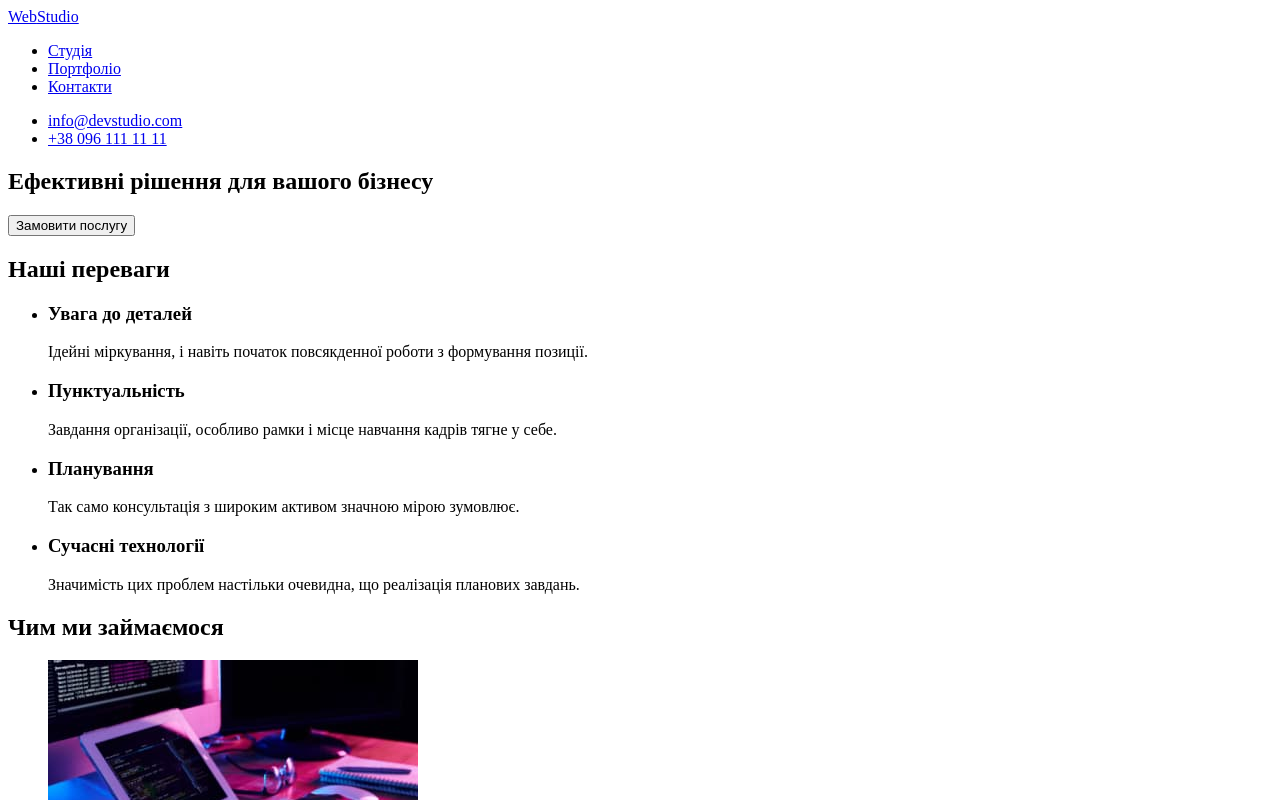
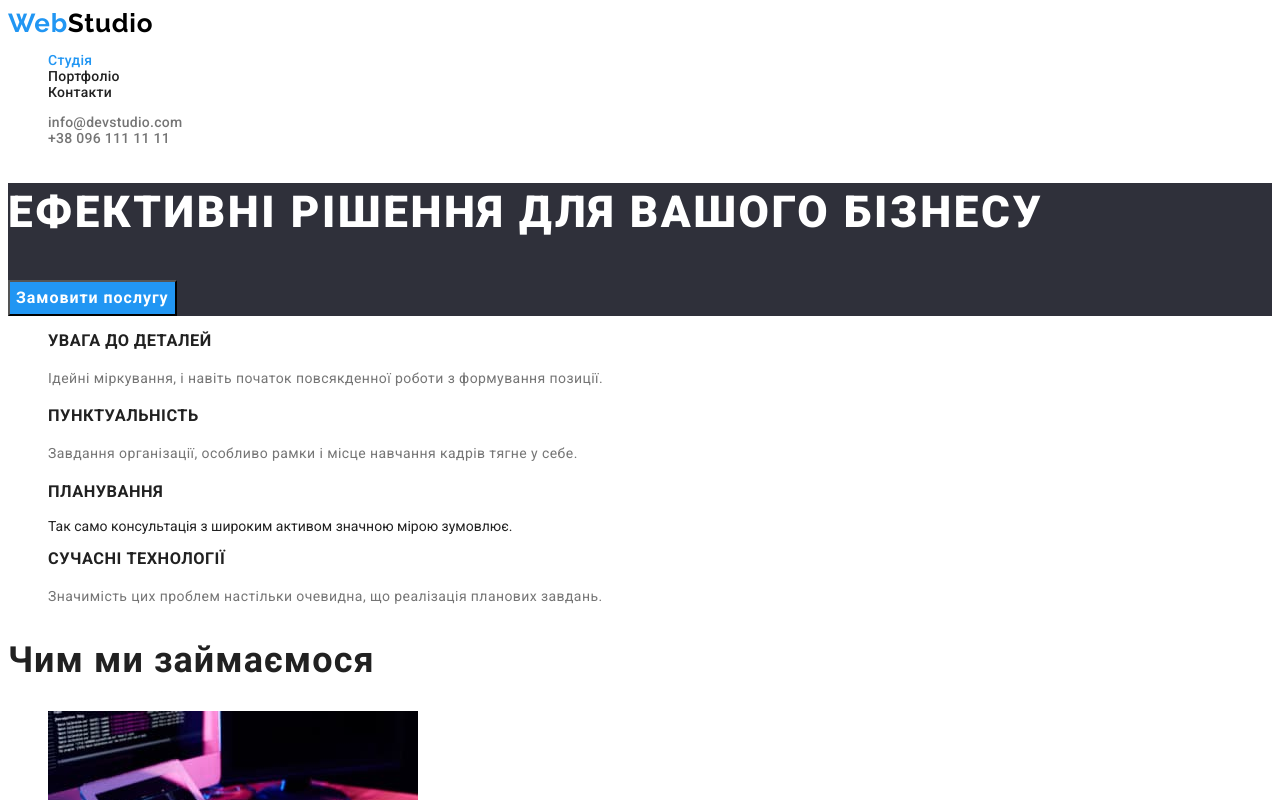
Before and after one commit to MisterF1x/goit-markup-hw-02, a plain HTML site: page index.html in a window 1280 px wide. Shown: the top 800 px of the page. Drawn offline with Linux system fonts and the light colour scheme.

Commit message:
index.html style

```diff
--- a/css/style.css
+++ b/css/style.css
@@ -0,0 +1,128 @@
+:root {
+  --primary-color: #2196f3;
+  --secondary-color: #212121;
+  --text-color: #757575;
+}
+body {
+  font-family: 'Roboto', sans-serif;
+  font-size: 14px;
+  color: var(--secondary-color);
+}
+.visually-hidden {
+  position: absolute;
+  white-space: nowrap;
+  width: 1px;
+  height: 1px;
+  overflow: hidden;
+  border: 0;
+  padding: 0;
+  clip: rect(0 0 0 0);
+  clip-path: inset(50%);
+  margin: -1px;
+}
+.list {
+  list-style: none;
+}
+.link {
+  text-decoration: none;
+}
+/* ------navigation style--------- */
+.navigation,
+.contacts {
+  font-weight: 500;
+  line-height: 1.14;
+  letter-spacing: 0.02em;
+}
+.menu .link.current {
+  color: var(--primary-color);
+}
+.menu .link {
+  color: var(--secondary-color);
+}
+.contacts .link {
+  color: var(--text-color);
+}
+/* ---------hero style----------- */
+.hero,
+.footer {
+  background-color: #2f303a;
+}
+.main-title {
+  font-weight: 900;
+  font-size: 44px;
+  line-height: 1.36;
+  letter-spacing: 0.06em;
+  text-transform: uppercase;
+  color: #fff;
+}
+.btn-hero {
+  font-family: 'Roboto', sans-serif;
+  font-weight: 700;
+  font-size: 16px;
+  line-height: 1.88;
+  letter-spacing: 0.06em;
+  color: #fff;
+  background-color: var(--primary-color);
+}
+/* -----------Logo style---------- */
+.logo {
+  font-family: 'Raleway', sans-serif;
+  font-size: 26px;
+  font-weight: 700;
+  line-height: 1.19;
+  letter-spacing: 0.03em;
+  color: var(--primary-color);
+}
+.logo-black {
+  color: #000;
+}
+.logo-white {
+  color: #fff;
+}
+/* ---------our features style----------- */
+.feature-title {
+  font-weight: 700;
+  line-height: 1.14;
+  letter-spacing: 0.03em;
+  text-transform: uppercase;
+}
+.features-descr {
+  font-weight: 400;
+  line-height: 1.71;
+  letter-spacing: 0.03em;
+  color: var(--text-color);
+}
+/* ----------our team style------- */
+.team {
+  font-size: 16px;
+  line-height: 1.19;
+  letter-spacing: 0.03em;
+}
+.team-name {
+  font-weight: 500;
+}
+.position {
+  font-weight: 400;
+  color: var(--text-color);
+}
+/* ---------title style------- */
+.works-title,
+.team-title {
+  font-weight: 700;
+  font-size: 36px;
+  line-height: 1.17;
+  letter-spacing: 0.03em;
+}
+/* ---------Footer style--------- */
+.our-address {
+  font-style: inherit;
+  font-weight: 400;
+  line-height: 1.71;
+  letter-spacing: 0.03em;
+}
+.our-address .link {
+  color: rgba(255, 255, 255, 0.6);
+}
+.our-address .adress-street {
+  color: #fff;
+}
--- a/index.html
+++ b/index.html
@@ -4,6 +4,12 @@
     <meta charset="UTF-8" />
     <meta http-equiv="X-UA-Compatible" content="IE=edge" />
     <meta name="viewport" content="width=device-width, initial-scale=1.0" />
+    <link rel="preconnect" href="https://fonts.googleapis.com" />
+    <link rel="preconnect" href="https://fonts.gstatic.com" crossorigin />
+    <link
+      href="https://fonts.googleapis.com/css2?family=Oleo+Script&family=Raleway:wght@700&family=Roboto:wght@400;500;700;900&display=swap"
+      rel="stylesheet"
+    />
     <link rel="stylesheet" href="./css/style.css" />
     <title>WebStudio</title>
   </head>
@@ -11,19 +17,19 @@
     <!-- Header  -->
     <header>
       <nav class="navigation">
-        <a href="./index.html" class="logo">Web<span class="logo-black">Studio</span></a>
+        <a href="./index.html" class="logo link">Web<span class="logo-black">Studio</span></a>
         <ul class="menu list">
-          <li class="link current"><a href="./index.html">Студія</a></li>
-          <li class="link"><a href="./portfolio.html">Портфоліо</a></li>
-          <li class="link"><a href="#">Контакти</a></li>
+          <li class="nav-item"><a class="link current" href="./index.html">Студія</a></li>
+          <li class="nav-item"><a class="link" href="./portfolio.html">Портфоліо</a></li>
+          <li class="nav-item"><a class="link" href="#">Контакти</a></li>
         </ul>
       </nav>
       <ul class="contacts list">
         <li>
-          <a href="mailto:info@devstudio.com">info@devstudio.com</a>
+          <a class="link" href="mailto:info@devstudio.com">info@devstudio.com</a>
         </li>
         <li>
-          <a href="tel:++380961111111">+38 096 111 11 11</a>
+          <a class="link" href="tel:+380961111111">+38 096 111 11 11</a>
         </li>
       </ul>
     </header>
@@ -31,7 +37,7 @@
     <main>
       <section class="hero">
         <h1 class="main-title">Ефективні рішення для вашого бізнесу</h1>
-        <button type="button">Замовити послугу</button>
+        <button class="btn-hero" type="button">Замовити послугу</button>
       </section>
       <!-- Features  -->
       <section class="our-features">
@@ -39,11 +45,15 @@
         <ul class="list">
           <li class="feature-list">
             <h3 class="feature-title">Увага до деталей</h3>
-            <p>Ідейні міркування, і навіть початок повсякденної роботи з формування позиції.</p>
+            <p class="features-descr">
+              Ідейні міркування, і навіть початок повсякденної роботи з формування позиції.
+            </p>
           </li>
           <li class="feature-list">
             <h3 class="feature-title">Пунктуальність</h3>
-            <p>Завдання організації, особливо рамки і місце навчання кадрів тягне у себе.</p>
+            <p class="features-descr">
+              Завдання організації, особливо рамки і місце навчання кадрів тягне у себе.
+            </p>
           </li>
           <li class="feature-list">
             <h3 class="feature-title">Планування</h3>
@@ -51,13 +61,15 @@
           </li>
           <li class="feature-list">
             <h3 class="feature-title">Сучасні технології</h3>
-            <p>Значимість цих проблем настільки очевидна, що реалізація планових завдань.</p>
+            <p class="features-descr">
+              Значимість цих проблем настільки очевидна, що реалізація планових завдань.
+            </p>
           </li>
         </ul>
       </section>
       <!-- Our works  -->
       <section class="our-works">
-        <h2 class="title">Чим ми займаємося</h2>
+        <h2 class="works-title">Чим ми займаємося</h2>
         <ul class="works list">
           <li class="work-list">
             <img src="./images/work-1.jpg" alt="наша робота 1" width="370" />
@@ -72,45 +84,50 @@
       </section>
       <!-- Our Team -->
       <section class="team">
-        <h2 class="title">Наша команда</h2>
+        <h2 class="team-title">Наша команда</h2>
         <ul class="list">
           <li class="team-list">
             <img src="./images/photo-1.jpg" alt="Фото Ігор Дем'яненко" width="270" />
-            <h3 class="name">Ігор Дем'яненко</h3>
+            <h3 class="team-name">Ігор Дем'яненко</h3>
             <p class="position">Product Designer</p>
           </li>
           <li class="team-list">
             <img src="./images/photo-2.jpg" alt="Фото Ольга Рєпіна" width="270" />
-            <h3 class="name">Ольга Рєпіна</h3>
+            <h3 class="team-name">Ольга Рєпіна</h3>
             <p class="position">Frontend Developer</p>
           </li>
           <li class="team-list">
             <img src="./images/photo-3.jpg" alt="Фото Микола Тарасов" width="270" />
-            <h3 class="name">Микола Тарасов</h3>
+            <h3 class="team-name">Микола Тарасов</h3>
             <p class="position">Marketing</p>
           </li>
           <li class="team-list">
             <img src="./images/photo-4.jpg" alt="Фото Михайло Єрмаков" width="270" />
-            <h3 class="name">Михайло Єрмаков</h3>
+            <h3 class="team-name">Михайло Єрмаков</h3>
             <p class="position">UI Designer</p>
           </li>
         </ul>
       </section>
     </main>
-    <footer>
-      <a href="index.html" class="logo">Web<span class="logo-white">Studio</span></a>
+    <footer class="footer">
+      <a href="index.html" class="logo link">Web<span class="logo-white">Studio</span></a>
       <address class="our-address">
         <ul class="list">
           <li class="address-list">
             <a
+              class="link adress-street"
               href="https://goo.gl/maps/CPtrU1FHBa2aNyZL9"
               target="_blank"
               rel="noopener noreferrer nofollow"
               >м. Київ, пр-т Лесі Українки, 26</a
             >
           </li>
-          <li class="address-list"><a href="mailto:info@devstudio.com">info@devstudio.com</a></li>
-          <li class="address-list"><a href="tel:++380961111111">+38 096 111 11 11</a></li>
+          <li class="address-list">
+            <a class="link" href="mailto:info@devstudio.com">info@devstudio.com</a>
+          </li>
+          <li class="address-list">
+            <a class="link" href="tel:+380961111111">+38 096 111 11 11</a>
+          </li>
         </ul>
       </address>
     </footer>
```
Also changed, not shown: portfolio.html (+53 -24 lines).
